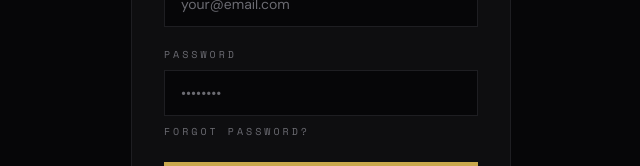
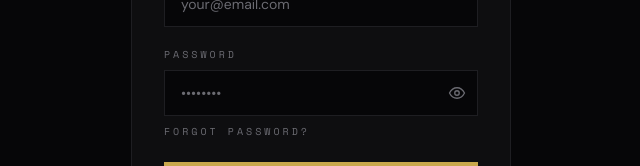
Before and after one commit to TS-Digital/my-sourceflow, a Next.js app in the folder the-shopper/: page /login in a window 1280 px wide. Shown: the part 446-612 px from the top of the page, without its empty margins (319-959 px from the left). Built offline with nearby package versions, Linux system fonts and the light colour scheme; no server answers.

Commit message:
Add show/hide password toggle to login, signup, and reset-password forms

```diff
--- a/the-shopper/app/auth/reset-password/page.tsx
+++ b/the-shopper/app/auth/reset-password/page.tsx
@@ -15,6 +15,8 @@ export default function ResetPasswordPage() {
   const [message, setMessage] = useState('')
   const [loading, setLoading] = useState(false)
   const [ready, setReady] = useState(false)
+  const [showPassword, setShowPassword] = useState(false)
+  const [showConfirm, setShowConfirm] = useState(false)
   const router = useRouter()
   const supabase = createClient()
 
@@ -103,32 +105,76 @@ export default function ResetPasswordPage() {
                 <label className="block font-mono text-[10px] text-brand-muted uppercase tracking-widest mb-2">
                   New Password
                 </label>
+                <div className="relative">
                   <input
-                  type="password"
+                    type={showPassword ? 'text' : 'password'}
                     value={password}
                     onChange={(e) => setPassword(e.target.value)}
                     required
                     minLength={6}
-                  className={inputCls}
+                    className={`${inputCls} pr-11`}
                     placeholder="••••••••"
                     autoComplete="new-password"
                   />
+                  <button
+                    type="button"
+                    onClick={() => setShowPassword((v) => !v)}
+                    aria-label={showPassword ? 'Hide password' : 'Show password'}
+                    tabIndex={-1}
+                    className="absolute inset-y-0 right-0 flex items-center px-3 text-brand-muted hover:text-brand-gold transition-colors"
+                  >
+                    {showPassword ? (
+                      <svg xmlns="http://www.w3.org/2000/svg" viewBox="0 0 24 24" width="18" height="18" fill="none" stroke="currentColor" strokeWidth="1.8" strokeLinecap="round" strokeLinejoin="round" aria-hidden="true">
+                        <path d="M3 3l18 18" />
+                        <path d="M10.58 10.58a2 2 0 0 0 2.83 2.83" />
+                        <path d="M9.88 5.09A9.77 9.77 0 0 1 12 5c6.5 0 10 7 10 7a13.16 13.16 0 0 1-3.05 4.03M6.1 6.1C3.68 7.66 2 12 2 12s3.5 7 10 7a9.76 9.76 0 0 0 4-.83" />
+                      </svg>
+                    ) : (
+                      <svg xmlns="http://www.w3.org/2000/svg" viewBox="0 0 24 24" width="18" height="18" fill="none" stroke="currentColor" strokeWidth="1.8" strokeLinecap="round" strokeLinejoin="round" aria-hidden="true">
+                        <path d="M2 12s3.5-7 10-7 10 7 10 7-3.5 7-10 7-10-7-10-7Z" />
+                        <circle cx="12" cy="12" r="3" />
+                      </svg>
+                    )}
+                  </button>
+                </div>
               </div>
 
               <div>
                 <label className="block font-mono text-[10px] text-brand-muted uppercase tracking-widest mb-2">
                   Confirm Password
                 </label>
+                <div className="relative">
                   <input
-                  type="password"
+                    type={showConfirm ? 'text' : 'password'}
                     value={confirm}
                     onChange={(e) => setConfirm(e.target.value)}
                     required
                     minLength={6}
-                  className={inputCls}
+                    className={`${inputCls} pr-11`}
                     placeholder="••••••••"
                     autoComplete="new-password"
                   />
+                  <button
+                    type="button"
+                    onClick={() => setShowConfirm((v) => !v)}
+                    aria-label={showConfirm ? 'Hide password' : 'Show password'}
+                    tabIndex={-1}
+                    className="absolute inset-y-0 right-0 flex items-center px-3 text-brand-muted hover:text-brand-gold transition-colors"
+                  >
+                    {showConfirm ? (
+                      <svg xmlns="http://www.w3.org/2000/svg" viewBox="0 0 24 24" width="18" height="18" fill="none" stroke="currentColor" strokeWidth="1.8" strokeLinecap="round" strokeLinejoin="round" aria-hidden="true">
+                        <path d="M3 3l18 18" />
+                        <path d="M10.58 10.58a2 2 0 0 0 2.83 2.83" />
+                        <path d="M9.88 5.09A9.77 9.77 0 0 1 12 5c6.5 0 10 7 10 7a13.16 13.16 0 0 1-3.05 4.03M6.1 6.1C3.68 7.66 2 12 2 12s3.5 7 10 7a9.76 9.76 0 0 0 4-.83" />
+                      </svg>
+                    ) : (
+                      <svg xmlns="http://www.w3.org/2000/svg" viewBox="0 0 24 24" width="18" height="18" fill="none" stroke="currentColor" strokeWidth="1.8" strokeLinecap="round" strokeLinejoin="round" aria-hidden="true">
+                        <path d="M2 12s3.5-7 10-7 10 7 10 7-3.5 7-10 7-10-7-10-7Z" />
+                        <circle cx="12" cy="12" r="3" />
+                      </svg>
+                    )}
+                  </button>
+                </div>
               </div>
 
               <button
--- a/the-shopper/app/login/page.tsx
+++ b/the-shopper/app/login/page.tsx
@@ -18,6 +18,7 @@ export default function LoginPage() {
   const [error, setError] = useState('')
   const [message, setMessage] = useState('')
   const [loading, setLoading] = useState(false)
+  const [showPassword, setShowPassword] = useState(false)
   const router = useRouter()
   const supabase = createClient()
 
@@ -189,16 +190,38 @@ export default function LoginPage() {
                   <label className="block font-mono text-[10px] text-brand-muted uppercase tracking-widest mb-2">
                     Password
                   </label>
+                  <div className="relative">
                     <input
-                    type="password"
+                      type={showPassword ? 'text' : 'password'}
                       value={password}
                       onChange={(e) => setPassword(e.target.value)}
                       required
                       minLength={6}
-                    className={inputCls}
+                      className={`${inputCls} pr-11`}
                       placeholder="••••••••"
                       autoComplete={mode === 'signin' ? 'current-password' : 'new-password'}
                     />
+                    <button
+                      type="button"
+                      onClick={() => setShowPassword((v) => !v)}
+                      aria-label={showPassword ? 'Hide password' : 'Show password'}
+                      tabIndex={-1}
+                      className="absolute inset-y-0 right-0 flex items-center px-3 text-brand-muted hover:text-brand-gold transition-colors"
+                    >
+                      {showPassword ? (
+                        <svg xmlns="http://www.w3.org/2000/svg" viewBox="0 0 24 24" width="18" height="18" fill="none" stroke="currentColor" strokeWidth="1.8" strokeLinecap="round" strokeLinejoin="round" aria-hidden="true">
+                          <path d="M3 3l18 18" />
+                          <path d="M10.58 10.58a2 2 0 0 0 2.83 2.83" />
+                          <path d="M9.88 5.09A9.77 9.77 0 0 1 12 5c6.5 0 10 7 10 7a13.16 13.16 0 0 1-3.05 4.03M6.1 6.1C3.68 7.66 2 12 2 12s3.5 7 10 7a9.76 9.76 0 0 0 4-.83" />
+                        </svg>
+                      ) : (
+                        <svg xmlns="http://www.w3.org/2000/svg" viewBox="0 0 24 24" width="18" height="18" fill="none" stroke="currentColor" strokeWidth="1.8" strokeLinecap="round" strokeLinejoin="round" aria-hidden="true">
+                          <path d="M2 12s3.5-7 10-7 10 7 10 7-3.5 7-10 7-10-7-10-7Z" />
+                          <circle cx="12" cy="12" r="3" />
+                        </svg>
+                      )}
+                    </button>
+                  </div>
                   {mode === 'signin' && (
                     <button
                       type="button"
```
Lines whose indentation alone changed are shown as unchanged.
